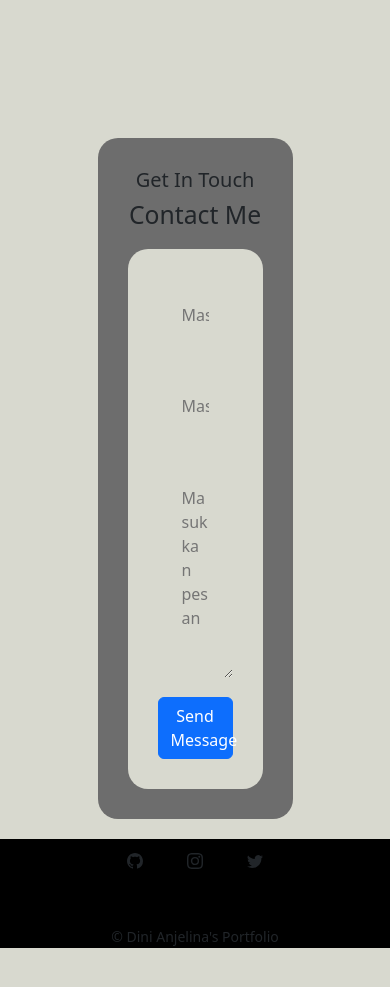
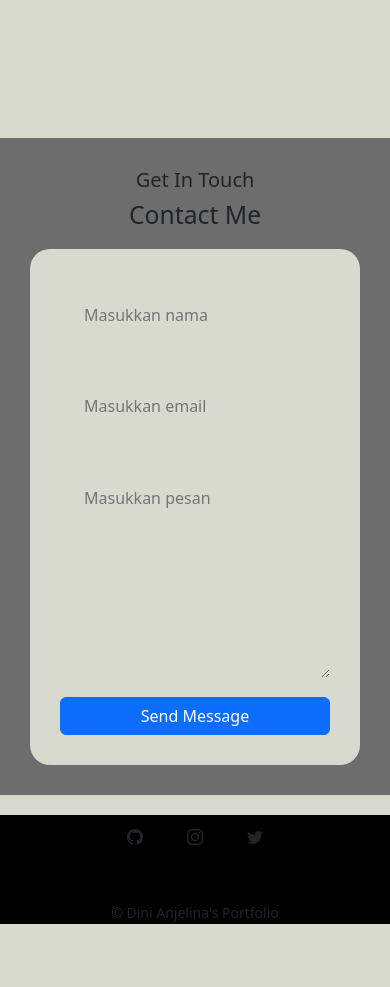
Before and after one commit to Sangajiwiranata/my-portofolio, a React (Create React App) app: page / in a window 390 px wide. Shown: the part 2380-3367 px from the top of the page. Built offline with nearby package versions, Linux system fonts and the light colour scheme.

Commit message:
update Contactme

```diff
--- a/src/components/contactme/contact.css
+++ b/src/components/contactme/contact.css
@@ -87,4 +87,8 @@ button {
   .contact_container {
     width: var(--container-width-sm);
   }
+  #contact{
+    width: 100%;
+    border-radius: 0;
+  }
 }
```
Also changed, not shown: src/components/contactme/Contact.jsx (+0 -31 lines).
